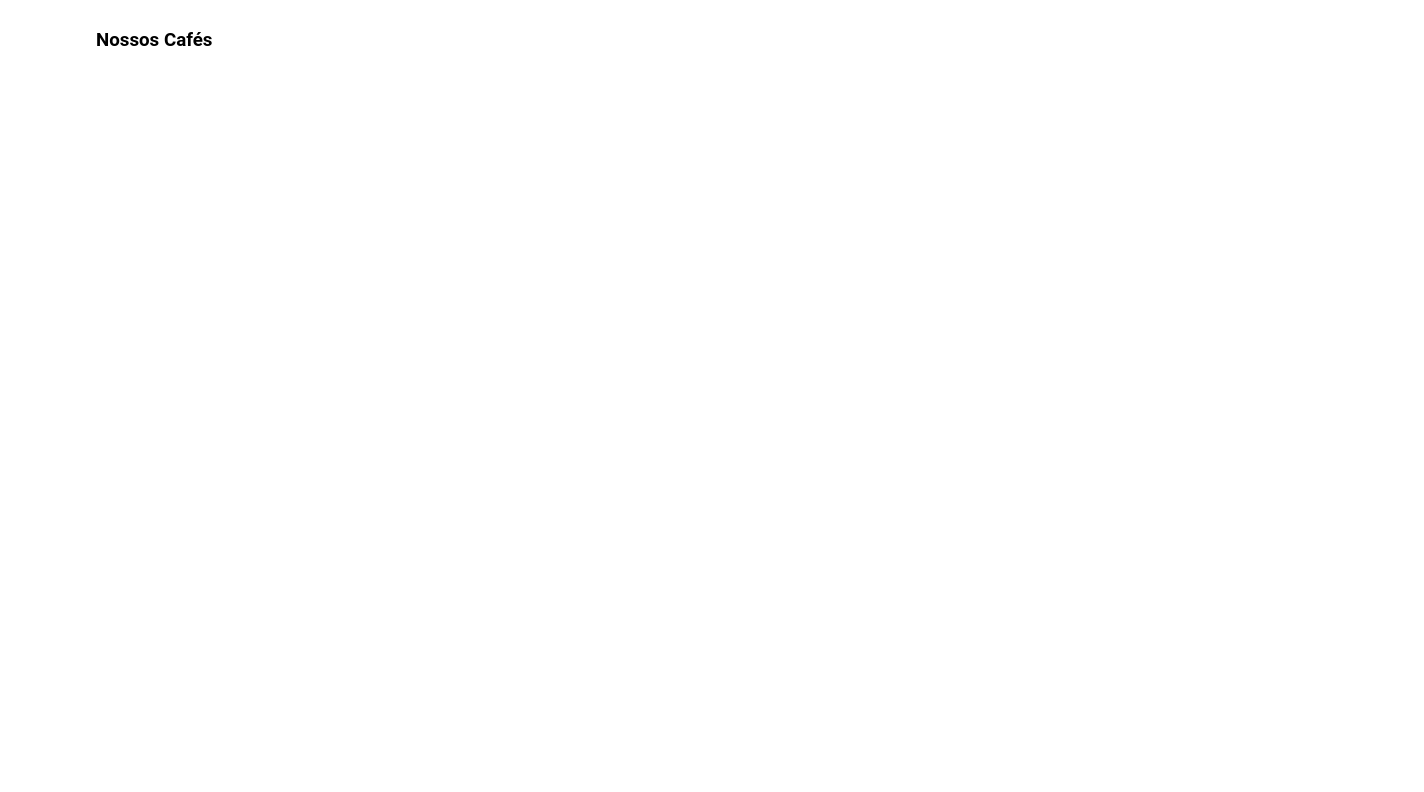
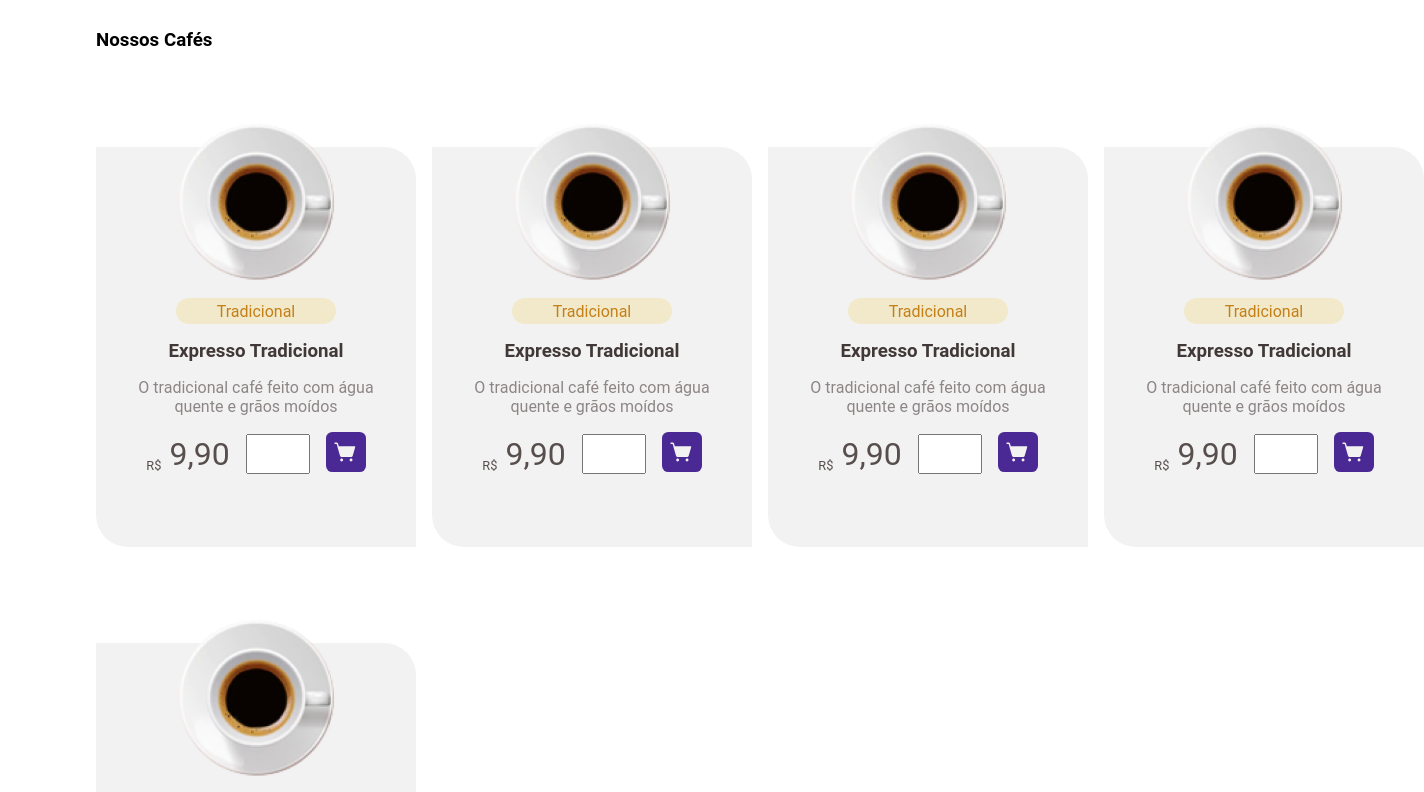
Before and after one commit to FeBotero/CoffeeDelivery, a React (Vite) app: page / in a window 1280 px wide. Shown: the part 700-1492 px from the top of the page, 1424 px wide, since content can reach past the window. Before the commit the page ends 800 px from the top, so only its background shows below. Built offline with nearby package versions, Linux system fonts and the light colour scheme.

Commit message:
Create CardCoffee

```diff
--- /dev/null
+++ b/src/componets/Card/CardCoffee.tsx
@@ -0,0 +1,28 @@
+import exTrad from "../../assets/exTrad.svg"
+import BuyButton from "../../assets/BuyButton.svg"
+import { BuyContainer, CardContainer } from "./style"
+export function CardCooffee() {
+  return (
+    <CardContainer>
+      <div className="showCoffee">
+
+          <img src={exTrad} alt="Café Tradicional" />
+
+
+            <p>Tradicional</p>
+
+      </div>
+      <div className="coffee">
+          <h3>Expresso Tradicional</h3>
+          <p>O tradicional café feito com água quente e grãos moídos</p>
+      </div>
+      <BuyContainer>
+        <div className="priceProduct"><span>R$ </span>9,90</div>
+        <div className="qtdProduct"><input type="number" name="quantidade" /></div>
+        <div className="buy">
+            <button><img src={BuyButton} alt="" /></button>
+        </div>
+      </BuyContainer>
+    </CardContainer>
+  )
+}
--- /dev/null
+++ b/src/componets/Card/style.ts
@@ -0,0 +1,86 @@
+import styled from "styled-components";
+
+export const CardContainer = styled.div`
+margin-top: 3rem;
+  display: flex;
+  flex-direction: column;
+  background: ${props => props.theme["base-card"]};
+  width: 20rem;
+  height: 25rem;
+  align-items: center;
+  justify-content: center;
+  text-align: center;
+  gap: 1rem;
+  border-radius: 0 32px;
+  padding: 1rem;
+
+  .showCoffee{
+    display: flex;
+    flex-direction: column;
+    gap: 1rem;
+    img{
+      margin-top: -6rem;
+      width: 10rem;
+    }
+
+
+  p{
+
+    background: ${props => props.theme["yellow-light"]};
+    border-radius: 16px;
+    font-size: 1rem;
+    padding: 0.2rem;
+    color:${props => props.theme["yellow-dark"]}
+  }
+  }
+
+  .coffee{
+    display: flex;
+    flex-direction: column;
+    gap: 1rem;
+
+    h3{
+      color:${props => props.theme["base-subtitle"]}
+    }
+    p{
+      color:${props => props.theme["base-label"]}
+    }
+  }
+`
+
+export const BuyContainer = styled.div`
+  display: flex;
+  flex-direction: row;
+  align-items: center;
+  gap: 1rem;
+
+  .priceProduct{
+    display: flex;
+    align-items: flex-end;
+    gap:0.5rem;
+    color:${props => props.theme["base-text"]};
+    font-size: 2rem;
+    span{
+      font-size: 0.8rem;
+    }
+  }
+  .qtdProduct{
+    display: flex;
+    align-items: center;
+      input{
+        width: 4rem;
+        height: 2.5rem;
+      }
+    }
+  .buy{
+
+    button{
+      border:0;
+      background: none;
+    }
+    img{
+      height: 2.5rem;
+    }
+  }
+
+`
--- a/src/pages/Home/Index.tsx
+++ b/src/pages/Home/Index.tsx
@@ -4,6 +4,7 @@
 import IconCar from "../../assets/IconCar.svg"
 import IconCoffee from "../../assets/IconCoffee.svg"
 import IconTime from "../../assets/IconTime.svg"
+import { CardCooffee } from "../../componets/Card/CardCoffee";
 
 
 
@@ -35,6 +36,11 @@
           <h3>Nossos Cafés</h3>
         </div>
         <div className="products">
+            <CardCooffee/>
+            <CardCooffee/>
+            <CardCooffee/>
+            <CardCooffee/>
+            <CardCooffee/>
 
         </div>
       </ProductContainer>
--- a/src/pages/Home/style.ts
+++ b/src/pages/Home/style.ts
@@ -57,4 +57,14 @@
   display: flex;
   flex-direction: column;
   padding: 2rem 6rem;
+
+
+
+  .products{
+    margin-top: 3rem;
+    display: grid;
+    grid-template-columns: repeat(4,1fr);
+    grid-column-gap: 1rem;
+    grid-row-gap: 3rem;
+  }
 `
```
Also changed, not shown: src/assets/BuyButton.svg (added), src/assets/exTrad.svg (added).
